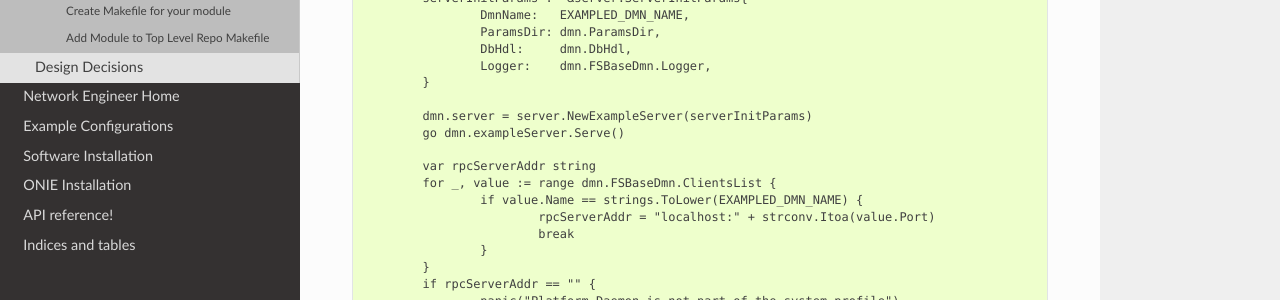
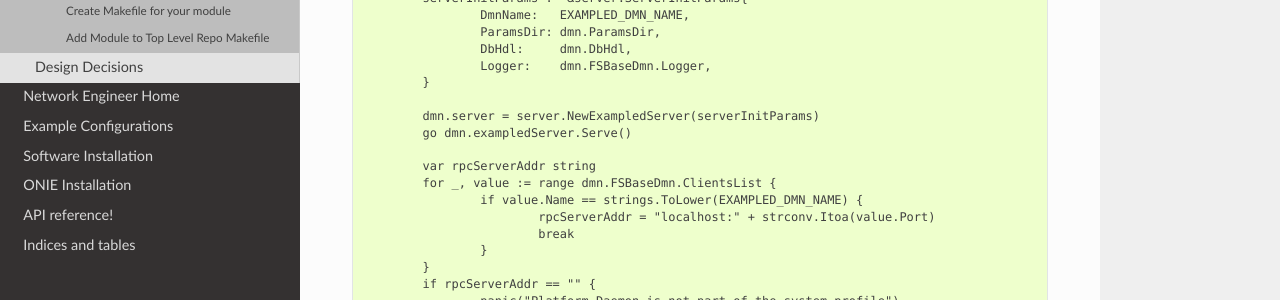
Before and after one commit to lakshmi-kannan/docs-1, a Sphinx documentation site: the page built from source/daemon_quick_start.rst, in a window 1280 px wide and 1400 px high, scrolled down 3318 px. Shown: the part 756-1056 px from the top of the window. Built offline with Sphinx 7.4.7 and the Read the Docs theme 2.0.0, drawn with Linux system fonts in a browser that asks for light colours; formulas are drawn with MathJax 3; pages that are not in the unit, such as notebooks, are missing from menus; some of the changed text lies outside the part shown.

Commit message:
Update daemon_quick_start.rst

```diff
--- a/source/daemon_quick_start.rst
+++ b/source/daemon_quick_start.rst
@@ -164,8 +164,8 @@
                     Logger:    dmn.FSBaseDmn.Logger,
             }
 
-            dmn.server = server.NewExampleServer(serverInitParams)
-            go dmn.exampleServer.Serve()
+            dmn.server = server.NewExampledServer(serverInitParams)
+            go dmn.exampledServer.Serve()
 
             var rpcServerAddr string
             for _, value := range dmn.FSBaseDmn.ClientsList {
@@ -299,9 +299,9 @@
 
 ::
 
-    package example
+    package server
 
-    type ExampleSvr struct {
+    type ExampledServer struct {
         // store info related to server
     }
 
@@ -313,13 +313,14 @@
         Logger      logging.LoggerIntf
     }
 
-    func NewExampleServer(initParams *ServerInitParams) *OpticdServer {
-        svr := ExampleSvr{}
+    func NewExampledServer(initParams *ServerInitParams) *ExampledServer {
+        svr := ExampledServer{}
 
         // setup whatever you need for your server
 
         return &svr
     }
+
 
 Create Makefile for your module
 ^^^^^^^^^^^^^^^^^^^^^^^^^^^^^^^
```
Also changed, not shown: other parts of source/daemon_quick_start.rst (+10 -9 lines).
